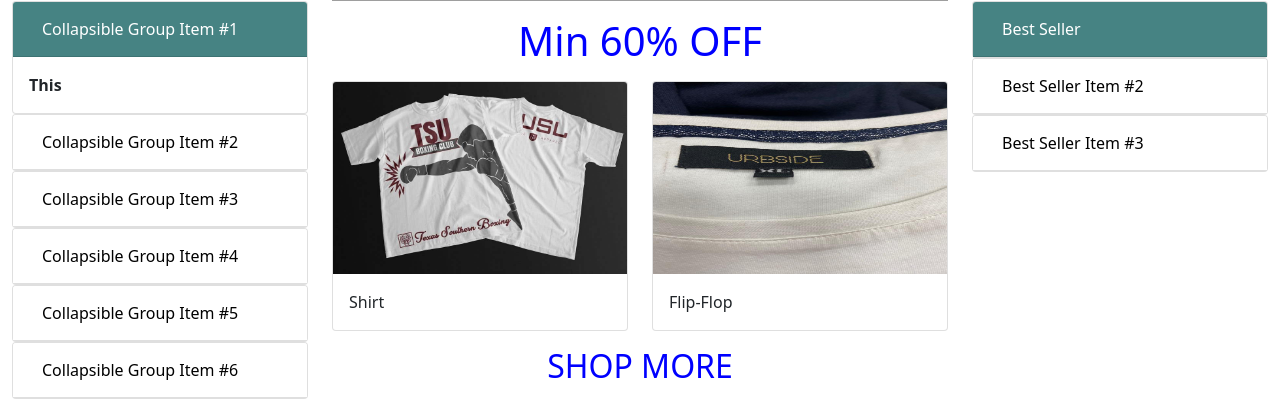
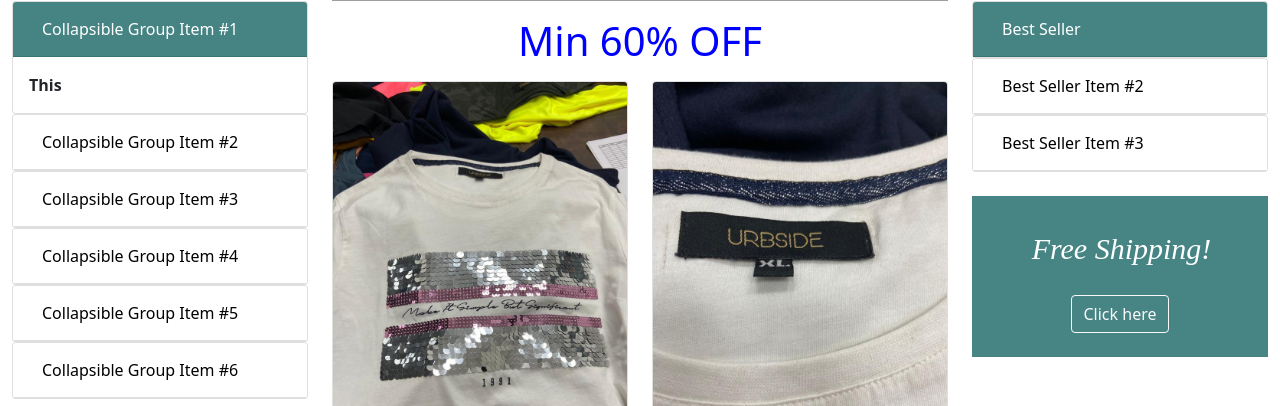
Before and after one commit to AnkushThakur08/NK-Ecom, a React (Create React App) app: page / in a window 1280 px wide. Shown: the part 546-952 px from the top of the page. Built offline with nearby package versions, Linux system fonts and the light colour scheme; grey boxes are pictures that could not be loaded.

Commit message:
page is ready

```diff
--- a/src/components/ProductCard.js
+++ b/src/components/ProductCard.js
@@ -17,7 +17,7 @@ const ProductCart = ({ img, title }) => {
       <img
         src={img}
         className="card-img-top overflow-hidden"
-        style={{ width: "100%", height: "60%", height: "15vw" }}
+        style={{ maxHeight: "100%", maxWidth: "100%" }}
         alt="product"
       />
       <div className="card-body">
--- a/src/components/ProductSection.js
+++ b/src/components/ProductSection.js
@@ -218,7 +218,7 @@ const ProductSection = () => {
         </h1>
         <div className="row my-3">
           <div className="col-12 col-sm-12 col-md-6 ">
-            <ProductCart img={product} title="Shirt" />
+            <ProductCart img={product2} title="Shirt" />
           </div>
 
           <div className="col-12 col-sm-12 col-md-6 ">
@@ -319,6 +319,7 @@ const ProductSection = () => {
                 </button>
               </h5>
             </div>
+
             <div
               id="collapseNine"
               class="collapse"
@@ -331,6 +332,29 @@ const ProductSection = () => {
             </div>
           </div>
         </div>
+        <div
+          className="d-flex justify-content-center flex-column align-items-center pb-4 mt-4"
+          style={{
+            backgroundColor: "#2e7373e0",
+          }}
+        >
+          <label
+            style={{
+              color: "white",
+              fontSize: "30px",
+              fontStyle: "italic",
+              fontFamily: "auto",
+              marginLeft: ".1em",
+              marginTop: "1em",
+            }}
+          >
+            Free Shipping!
+          </label>
+          <br />
+          <button type="button" className="btn btn-outline-light">
+            Click here
+          </button>
+        </div>
       </div>
 
       {/* Free Shooping */}
--- a/src/components/ProductShowCaseSection.js
+++ b/src/components/ProductShowCaseSection.js
@@ -12,7 +12,7 @@ const ProductShowCaseSection = () => {
       </div>
 
       <div className="col-12 col-sm-12 col-md-3 ">
-        <ProductCart img={product} title="Shirt" />
+        <ProductCart img={product2} title="Shirt" />
       </div>
 
       <div className="col-12 col-sm-12 col-md-3 ">
```
Also changed, not shown: src/setupTests.js (deleted, +0 -5 lines), 1 other file (tests, documents, lock files or other folders).
